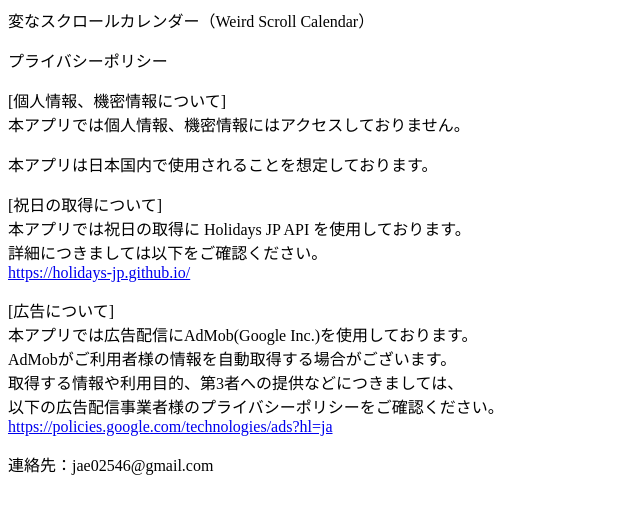
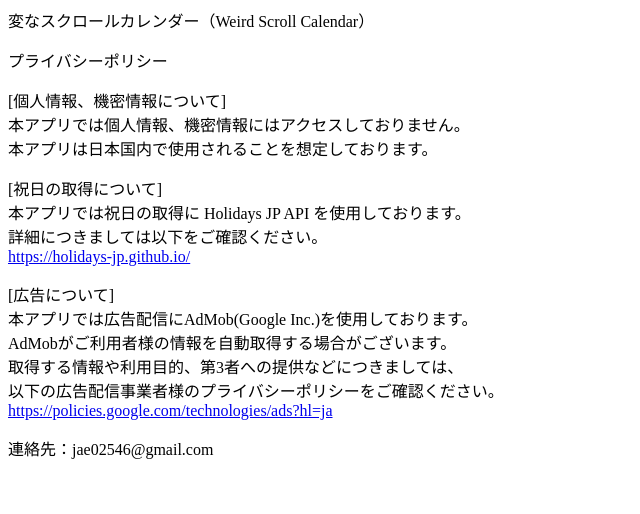
Before and after one commit to jae02546/weirdscrollcalendar, a plain HTML site: page index.html in a window 1280 px wide. Shown: the whole page, without its empty margins (0-640 px from the left). Drawn offline with Linux system fonts and the light colour scheme.

Commit message:
Update index.html

```diff
--- a/index.html
+++ b/index.html
@@ -7,7 +7,7 @@
 <p>変なスクロールカレンダー（Weird Scroll Calendar）</p>
 <p>プライバシーポリシー</p>
 <p>[個人情報、機密情報について]<br>
-本アプリでは個人情報、機密情報にはアクセスしておりません。</p>
+本アプリでは個人情報、機密情報にはアクセスしておりません。<br>
 本アプリは日本国内で使用されることを想定しております。</p>
 <p>[祝日の取得について]<br>
 本アプリでは祝日の取得に Holidays JP API を使用しております。<br>
```
